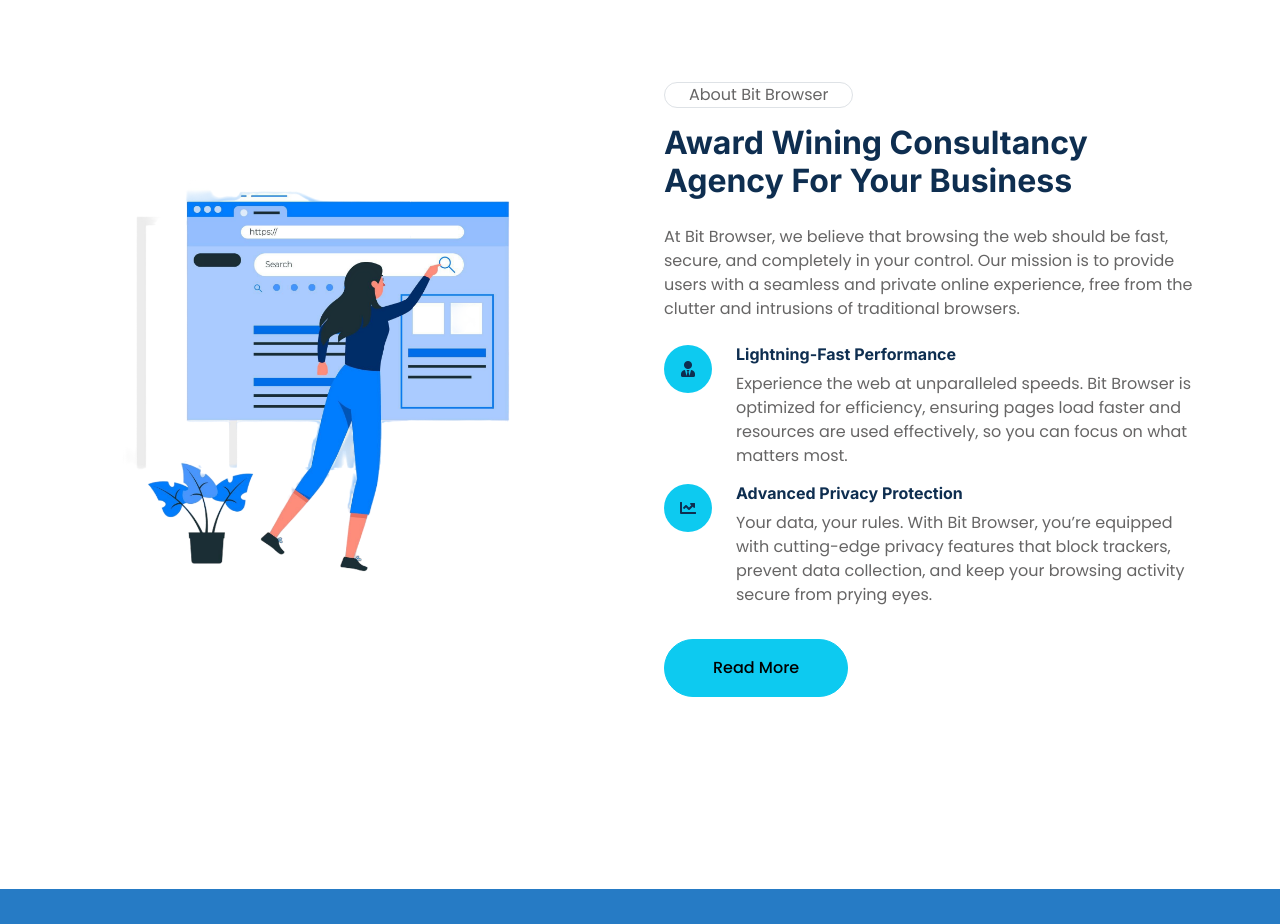
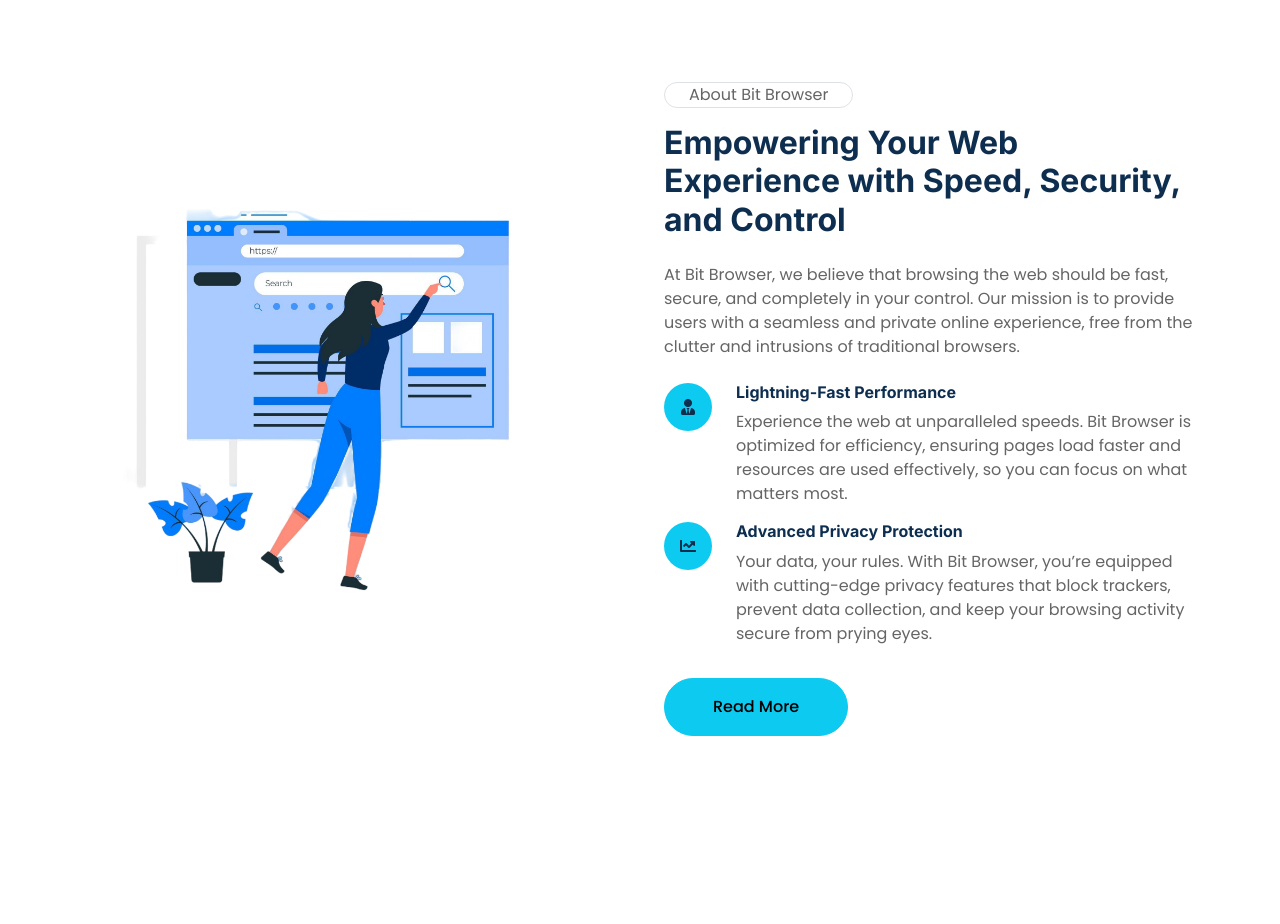
Before and after one commit to DevKim21/bits-browser, a plain HTML site: page landing-page/index.html in a window 1280 px wide. Shown: the part 980-1904 px from the top of the page. Drawn offline with nearby package versions, Linux system fonts and the light colour scheme.

Commit message:
Update index.html

```diff
--- a/landing-page/index.html
+++ b/landing-page/index.html
@@ -134,7 +134,7 @@
                 About Bit Browser
               </div>
               <h2 class="mb-4">
-                Award Wining Consultancy Agency For Your Business
+                Empowering Your Web Experience with Speed, Security, and Control
               </h2>
               <p class="mb-4">
                 At Bit Browser, we believe that browsing the web should be fast, secure, and completely in your control. Our mission is to provide users with a seamless and private online experience, free from the clutter and intrusions of traditional browsers.
```
